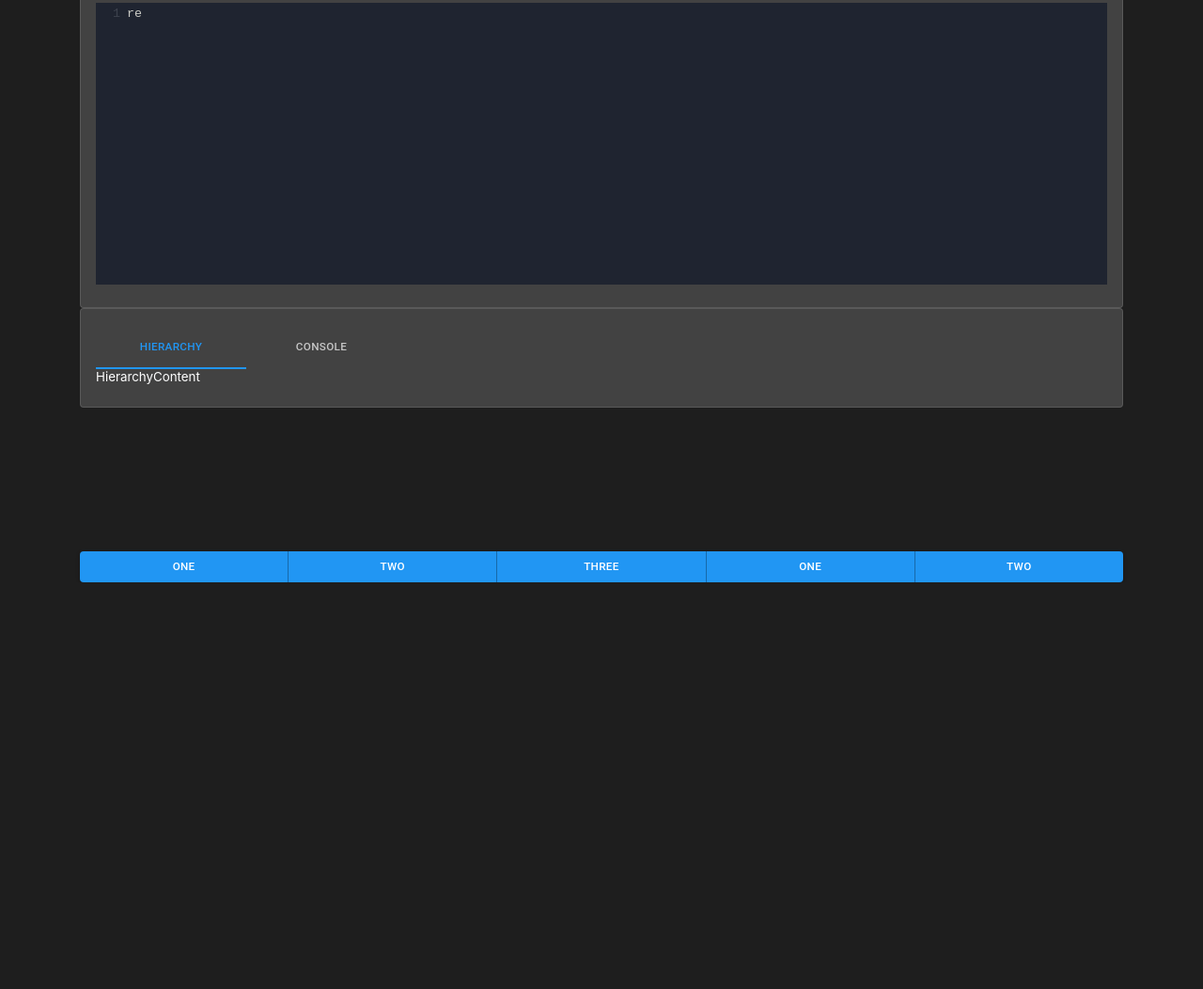
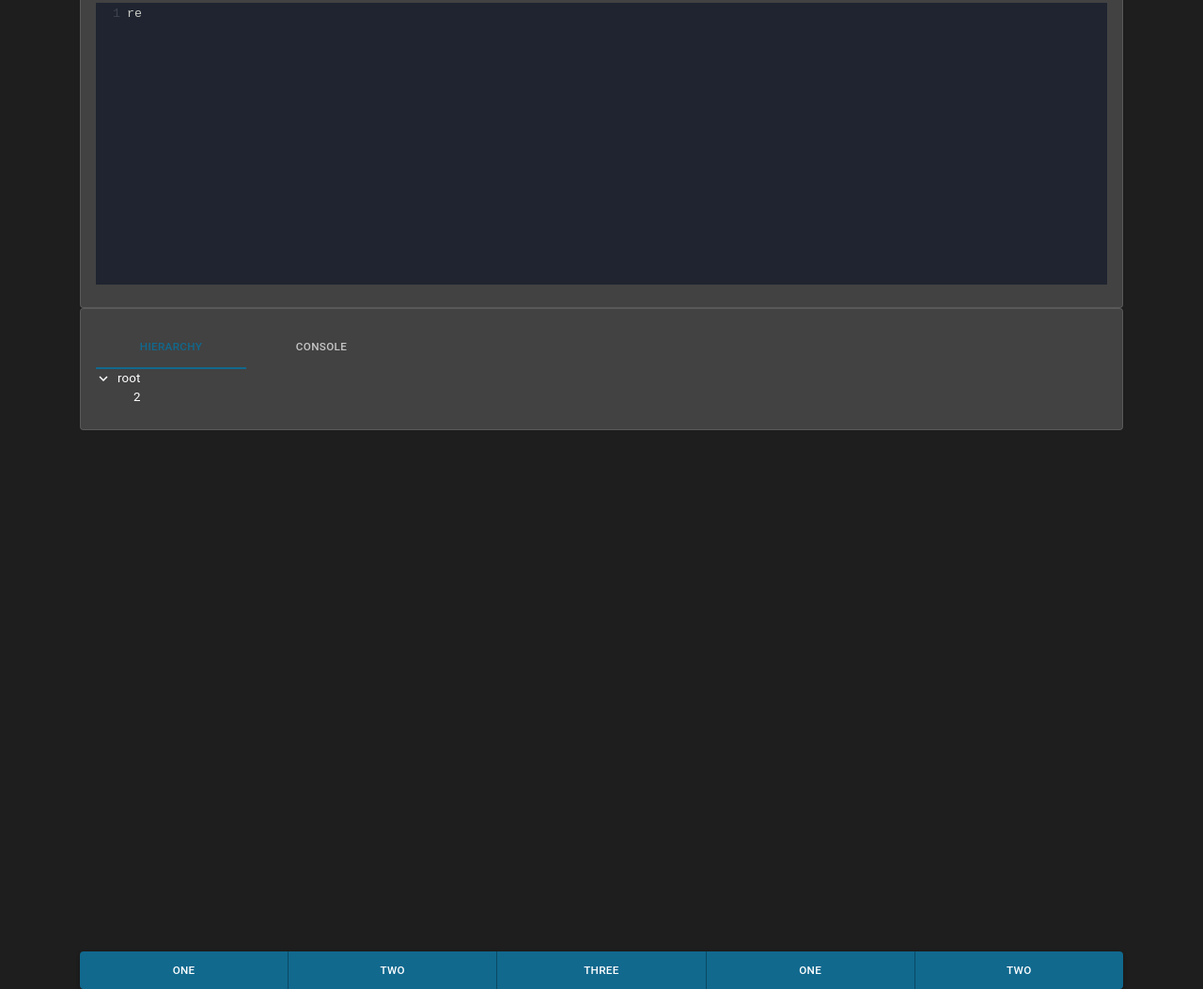
Before and after one commit to yhnu/pywebview, a React app in the folder miniperf/ui/: page / in a window 1280 px wide. Shown: the part 1112-2165 px from the top of the page at 94% size. Before the commit the page ends 1732 px from the top, so only its background shows below. Built offline with nearby package versions, Linux system fonts and the light colour scheme.

Commit message:
调整样式

```diff
--- a/miniperf/ui/Components/ConsoleCard.js
+++ b/miniperf/ui/Components/ConsoleCard.js
@@ -1,6 +1,18 @@
 import React from "react";
 import {AppBar, Card, CardContent, makeStyles, Paper, Tab, Tabs} from "@material-ui/core";
+import {TreeItem, TreeView} from "@material-ui/lab";
+import {ChevronRight, ExpandMore} from "@material-ui/icons";
 
+const testData = {
+    id : 'root',
+    name : 'root',
+    children:[
+        {
+            id : '2',
+            name : '2'
+        }
+    ]
+}
 
 const useStyles = makeStyles((theme) => ({
     root: {
@@ -12,8 +24,19 @@ const useStyles = makeStyles((theme) => ({
 }));
 
 function HierarchyContent(){
+    const renderTree = (nodes) => (
+        <TreeItem key={nodes.id} nodeId={nodes.id} label={nodes.name}>
+            {Array.isArray(nodes.children) ? nodes.children.map((node) => renderTree(node)) : null}
+        </TreeItem>
+    );
     return(
-        <div>HierarchyContent</div>
+        <TreeView
+            defaultCollapseIcon={<ExpandMore />}
+            defaultExpandIcon={<ChevronRight />}
+            defaultExpanded={['root']}
+        >
+            {renderTree(testData)}
+        </TreeView>
     )
 }
 
--- a/miniperf/ui/Components/MainPage.css
+++ b/miniperf/ui/Components/MainPage.css
@@ -29,8 +29,6 @@
     padding-right: 2px;
 }
 .right {
-    display: flex;
     width: 40vh;
     height: 100%;
-    flex-direction: column-reverse;
 }
--- a/miniperf/ui/Components/MainPage.js
+++ b/miniperf/ui/Components/MainPage.js
@@ -21,7 +21,7 @@ import {purple,blue} from "@material-ui/core/colors";
 const theme = createMuiTheme({
     palette: {
         primary: {
-            main: blue[500],
+            main: '#11698e',
         },
         secondary: {
             main: '#f44336',
--- a/miniperf/ui/Components/ScreenCard.js
+++ b/miniperf/ui/Components/ScreenCard.js
@@ -4,25 +4,50 @@ import {Button, ButtonGroup, Card, CardContent, makeStyles} from "@material-ui/c
 const useStyles = makeStyles((theme) => ({
     root: {
         // background:'lightgrey'
+        height:'100%',
+        display:'flex',
+        'flex-direction': 'column',
+        'flex-flow': 'row wrap'
     },
     Screen:{
-      height:'100% - 40px'
+        width:'100%',
+        height:'100%',
+        display:'flex',
+        'align-self': 'flex-start',
+        flex: 1
     },
     Group: {
         height:'40px',
+        width:'100%',
+        display:'flex',
+        'align-self': 'flex-end'
+    },
+    canvas: {
+        height:'100%',
         width:'100%'
     }
 }));
+
+const Draw = function () {
+    let screen = document.getElementById('screen')
+    let context = screen.getContext('2d')
+    let image = new Image()
+    image.src = 'https://ss0.bdstatic.com/70cFuHSh_Q1YnxGkpoWK1HF6hhy/it/u=2853553659,1775735885&fm=26&gp=0.jpg'
+    image.onload = ()=>{
+        context.drawImage(image,0,0,screen.width,screen.height)
+    }
+
+}
 
 export default function ScreenCard () {
     const classes = useStyles()
     return (
         <div className={classes.root}>
-            <div className={classes.Screen}>
-                <canvas/>
+            <div  className={classes.Screen}>
+                <canvas id={'screen'} className={classes.canvas}/>
             </div>
-            <ButtonGroup variant="contained" color="primary" aria-label="contained primary button group" fullWidth>
-                <Button>One</Button>
+            <ButtonGroup variant="contained" color="primary" aria-label="contained primary button group" fullWidth className={classes.Group}>
+                <Button onClick={Draw}>One</Button>
                 <Button>Two</Button>
                 <Button>Three</Button>
                 <Button>One</Button>
--- a/miniperf/ui/package.json
+++ b/miniperf/ui/package.json
@@ -25,6 +25,7 @@
   "dependencies": {
     "@material-ui/core": "^4.11.3",
     "@material-ui/icons": "^4.11.2",
+    "@material-ui/lab": "^4.0.0-alpha.57",
     "bootstrap": "^4.3.1",
     "classnames": "^2.2.6",
     "codemirror": "^5.59.2",
```
Also changed, not shown: 1 other file.
